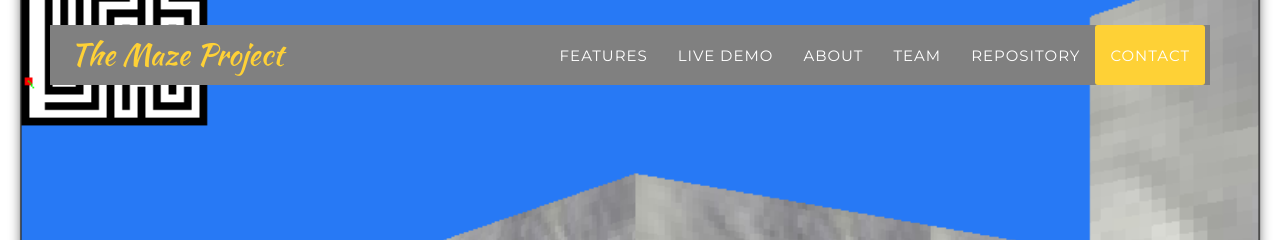
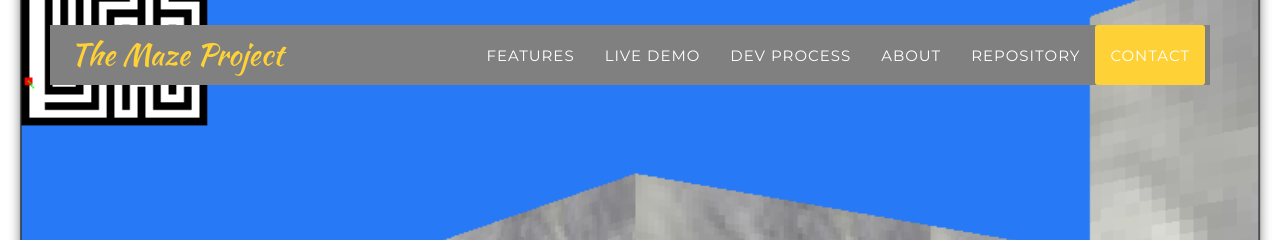
Before and after one commit to dexterski007/The-Maze-Project, a Jekyll site: the page built from docs/index.html, in a window 1280 px wide. Shown: the top 240 px of the page. Built offline with Jekyll 4.4.1, drawn with Linux system fonts in a browser that asks for light colours; some web fonts are replaced.

Commit message:
fix for main menu

```diff
--- a/docs/_includes/about.html
+++ b/docs/_includes/about.html
@@ -30,12 +30,13 @@
             </div>
             <div class="row">
                 <div class="col-lg-8 col-lg-offset-2 text-center">
-                    <p class="large text-muted">This project is the culmination of <a href="https://www.alxafrica.com/">ALX learning</a> powered</br>
-                        by <a href="https://www.holbertonschool.com/">Holberton School</a> Comprehensive SE Program.</br>
+                    <p class="large text-muted">This project is the culmination of <a href="https://www.alxafrica.com/" target="_blank">ALX learning</a> powered</br>
+                        by <a href="https://www.holbertonschool.com/" target="_blank">Holberton School</a> Comprehensive SE Program.</br>
                         This project was developed using C programming language</br>
                         and SDL2 library for graphics rendering.</br>
                         I choose this project because I love games and</br>
                         I wanted to learn how to make one from scratch.</br>
+                    </br>
                     </p>
                 </div>
             </div>
--- a/docs/_includes/footer.html
+++ b/docs/_includes/footer.html
@@ -14,9 +14,9 @@
                 </div>
                 <div class="col-md-4">
                     <ul class="list-inline quicklinks">
-                        <li><a href="https://www.alxafrica.com/">ALX Africa</a>
+                        <li><a href="https://www.alxafrica.com/" target="_blank">ALX Africa</a>
                         </li>
-                        <li><a href="https://www.holbertonschool.com/">Holberton School</a>
+                        <li><a href="https://www.holbertonschool.com/" target="_blank">Holberton School</a>
                         </li>
                     </ul>
                 </div>
--- a/docs/_includes/header.html
+++ b/docs/_includes/header.html
@@ -25,10 +25,10 @@
                         <a class="page-scroll" href="#portfolio">Live demo</a>
                     </li>
                     <li>
-                        <a class="page-scroll" href="#about">About</a>
+                        <a class="page-scroll" href="#dev_process">Dev Process</a>
                     </li>
                     <li>
-                        <a class="page-scroll" href="#team">Team</a>
+                        <a class="page-scroll" href="#about">About</a>
                     </li>
                     <li>
                         <a class="page-scroll" href="#repository">Repository</a>
```
